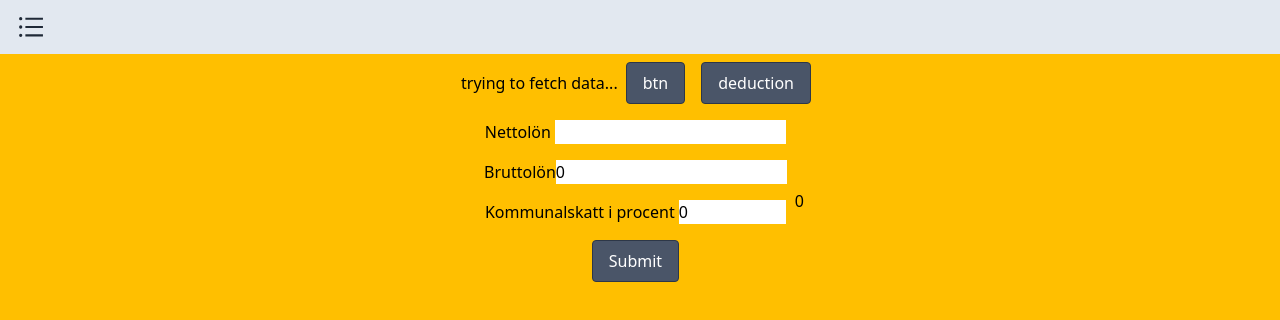
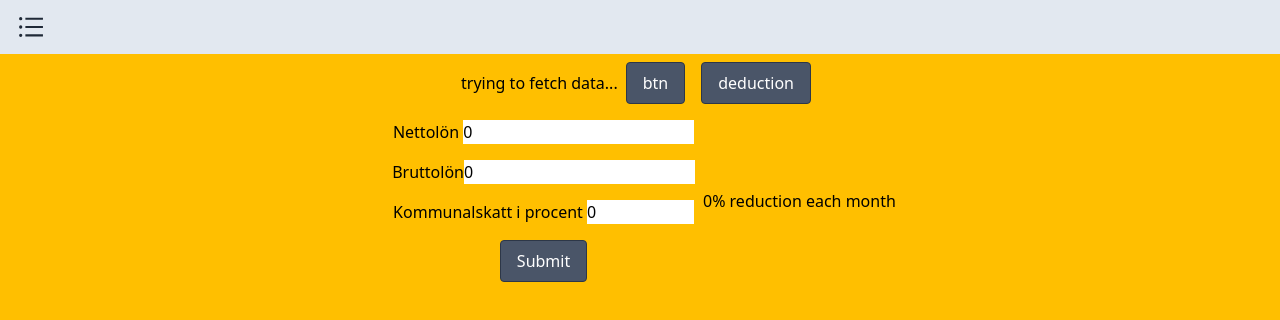
Before and after one commit to brownbeardeveloper/hack-sweden, a React (Create React App) app: page / in a window 1280 px wide. Shown: the top 320 px of the page. Built offline with nearby package versions, Linux system fonts and the light colour scheme; no server answers.

Commit message:
feat: now calculating the net pay from gross pay and tax reduction

```diff
--- a/src/components/form.jsx
+++ b/src/components/form.jsx
@@ -3,8 +3,10 @@ import getTaxBracket from "../functions/getTaxBracket";
 import getDeductionPercentage from "../functions/getDeductionPercentage";
 
 export default function FormComponent() {
-    const [netSalary, setNetSalary] = useState('');
+    //const [netSalary, setNetSalary] = useState(0);
     const [grossSalary, setGrossSalary] = useState(0);
+    const [taxDeduction, setTaxDeduction] = useState(0);
+    const netSalary = grossSalary - (grossSalary/100 * taxDeduction)
     const [taxPercentage, setTaxPercentage] = useState(0);
     const [year, setYear] = useState(2023);
     const [city, setCity] = useState('MALMÖ');
@@ -40,7 +42,7 @@ export default function FormComponent() {
                             setGrossSalary(e.target.value)
                             setTaxPercentage(
                                 await getTaxBracket({kommun: city, year: year}))
-                            console.log(await getDeductionPercentage({
+                            setTaxDeduction(await getDeductionPercentage({
                                 table: Math.floor(taxPercentage),
                                 year: year,
                                 income: e.target.value
@@ -65,7 +67,7 @@ export default function FormComponent() {
                 </div>
                 <button type="submit" className='button'>Submit</button>
             </form>
-            <h1>{taxPercentage}</h1>
+            <h1>{taxDeduction}% reduction each month</h1>
         </div>
     );
 }
```
